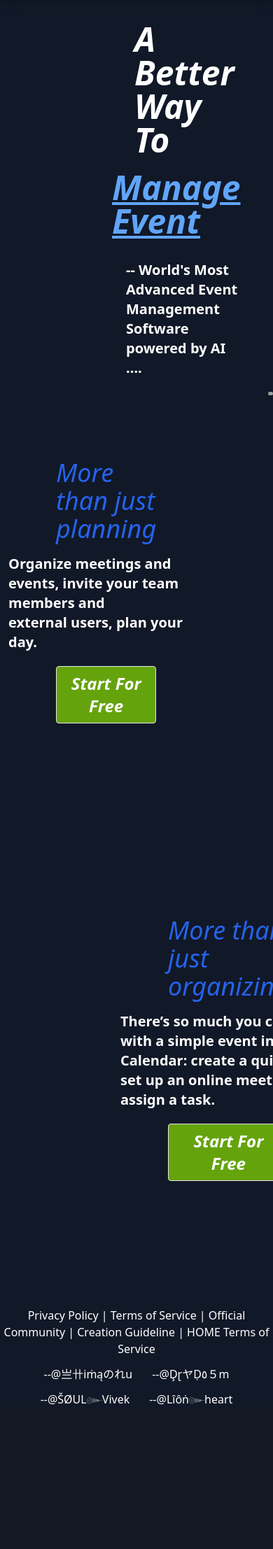
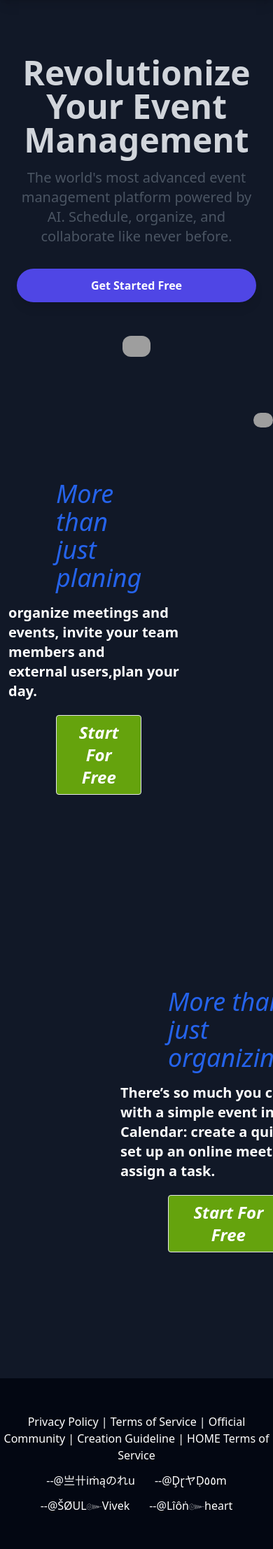
Before and after one commit to vivekdandotiya/php-project, a PHP site: page /introduction.php in a window 390 px wide; the page is wider, and only the part inside the window is pictured. Shown: the part 152-2366 px from the top of that part at 70% size. Before the commit the page ends 2160 px from the top of that part, so only its background shows below. Run offline with PHP 8.4, Linux system fonts and the light colour scheme; the visitor is signed in with stand-in values (Sample User, id 1); some libraries are stand-ins or nearby versions; grey boxes are pictures that could not be loaded.

Commit message:
Update introduction.php

```diff
--- a/introduction.php
+++ b/introduction.php
@@ -15,16 +15,19 @@ if (isset($_GET['logout'])) {
     exit();
 }
 ?>
-
 <!DOCTYPE html>
 <html lang="en">
 <head>
     <meta charset="UTF-8">
     <meta name="viewport" content="width=device-width, initial-scale=1.0">
-    <title>Event Calendar</title>
+    <title>Event Calender</title>
     <script src="https://cdn.tailwindcss.com"></script>
     <script src="https://cdnjs.cloudflare.com/ajax/libs/gsap/3.12.2/gsap.min.js"></script>
+    <link rel="stylesheet" href="https://cdnjs.cloudflare.com/ajax/libs/animate.css/4.1.1/animate.min.css">
+    <link rel="stylesheet" href="https://cdnjs.cloudflare.com/ajax/libs/animate.css/4.1.1/animate.min.css" />
+
     <style>
+
         body {
             cursor: none;
         }
@@ -55,81 +58,116 @@ if (isset($_GET['logout'])) {
     <div id="cursor-dot" class="cursor-dot"></div>
     <div id="cursor-outline" class="cursor-outline"></div>
 
-    <div class="bg-gray-950 flex items-center justify-center text-xs py-2">
+    <div class="bg-gray-950 flex  items-center justify-center text-xs py-2 ">
         We believe in good management. Do you?
     </div>
 
-    <nav class="bg-gradient-to-r from-indigo-300 via-purple-300 to-pink-300 p-6 text-black font-bold shadow-lg">
+    <nav class="bg-gradient-to-r from-indigo-300 via-purple-300 to-pink-300 p-6 text-black font-bold shadow-lg ">
         <div class="container mx-auto flex justify-between items-center">
             <a href="#" class="text-3xl font-extrabold bg-clip-text text-transparent bg-gradient-to-r from-blue-600 to-purple-600 flex items-center gap-2">
                 TIME IS MONEY
+
             </a>
             <ul class="flex space-x-6">
                 <li><a href="aboutus.html" class="hover:underline italic text-lg hover:text-purple-600 transition-all duration-300 hover:scale-110">About</a></li>
                 <li><a href="services.html" class="hover:underline italic text-lg hover:text-purple-600 transition-all duration-300 hover:scale-110">Services</a></li>
                 <li><a href="contact.html" class="hover:underline italic text-lg hover:text-purple-600 transition-all duration-300 hover:scale-110">Contact</a></li>
-                <!-- Logout Button -->
-                <li><a href="logout.php" class="hover:underline italic text-lg hover:text-purple-600 transition-all duration-300 hover:scale-110">Logout</a></li>
-
             </ul>
         </div>
     </nav>
 
-    <!-- Welcome Message -->
-    <div class="flex">
-        <div>
-            <h1 class="text-5xl font-bold italic mt-25 p-8 mx-40">A Better Way To</h1>
-            <h2 class="text-5xl font-bold italic mx-40 underline text-blue-400 hover:text-blue-300 animate-bounce delay-700">Manage Event</h2>
-            <p class="text-xl font-bold p-5 mx-40">-- World's Most Advanced Event Management Software powered by AI ....</p>
+    <section id="home" class="relative overflow-hidden">
+
+        <div class="container mx-auto px-6 py-20 md:py-32 relative z-10">
+            <div class="flex flex-col md:flex-row items-center">
+                <div class="md:w-1/2   text-center md:text-left mb-12 md:mb-0 animate__animated animate__fadeInLeft animate_delay-2000">
+                    <h1 class="text-5xl md:text-6xl font-bold mb-4 text-gray-300">
+                        Revolutionize Your <span class="gradient-text">Event Management</span>
+                    </h1>
+                    <p class="text-xl text-gray-600 mb-8">
+                        The world's most advanced event management platform powered by AI. Schedule, organize, and collaborate like never before.
+                    </p>
+                    <div class="flex flex-col sm:flex-row space-y-4 sm:space-y-0 sm:space-x-4 justify-center md:justify-start">
+                        <button class="bg-indigo-600 hover:bg-indigo-700 text-white px-8 py-3 rounded-full font-semibold shadow-lg transition duration-300 transform hover:scale-105">
+                           <a href="calendar.html"> Get Started Free</a>
+                        </button>
+
+                    </div>
+                </div>
+                <div class="md:w-1/2 animate__animated animate__fadeInRight w-10">
+                    <img class="rounded-xl" src="https://media.wired.com/photos/653bddf62692abf70732f95b/master/w_2560%2Cc_limit/Google-Calendar-Appointments-Gear-GettyImages-1385868923.jpg" alt="Event Management Dashboard" class="w-full max-w-lg mx-auto floating">
+                </div>
+            </div>
+        </div>
+    </section>
+
+
+
+
+
+    <div class="flex space-x-20">
+        <div class="py-20">
+        <h1 class="text-4xl fonr-bold px-20 py-4 text-blue-600 italic">More than just planing  </h1>
+        <p class="px-3 text-xl font-bold"> organize meetings and events, invite your team members and <br> external users,plan your day.</p>
+        <button class="p-2 px-2 text-2xl font-bold borde-3 bg-lime-600 text-white px-5 border rounded mx-20 my-5 italic hover:text-black duration-300 ease-in "><a href="calendar.html"> Start For Free</a></button>
+        </div>
+        <div  class="h-[50px] w-[600px]">
+            <img class="rounded-xl" src="https://www.bitrix24.in/upload/optimizer/converted/images/content_en/product/collaboration/free_online_calendar_software/box_img_1.jpg.webp?1741952127945" alt="">
         </div>
     </div>
 
-    <!-- Content Section 1 -->
-    <div class="flex space-x-20">
-        <div class="py-20">
-            <h1 class="text-4xl fonr-bold px-20 py-4 text-blue-600 italic">More than just planning</h1>
-            <p class="px-3 text-xl font-bold">Organize meetings and events, invite your team members and <br> external users, plan your day.</p>
-            <button class="p-2 px-2 text-2xl font-bold borde-3 bg-lime-600 text-white px-5 border rounded mx-20 my-5 italic hover:text-black duration-300 ease-in">
-                <a href="calendar.html"> Start For Free</a>
-            </button>
+    <div class="flex space-x-20 p-20 rounded-xl">
+        <div  class="h-[50px] w-[600px]  ">
+            <img class="rounded-xl" src="https://www.bitrix24.in/upload/optimizer/converted/images/content_en/product/collaboration/free_online_calendar_software/box_img_2.jpg.webp?1741952127945" alt="">
         </div>
-        <div class="h-[50px] w-[600px]">
-            <a href="calendar.html">
-                <img class="rounded-xl" src="https://www.bitrix24.in/upload/optimizer/converted/images/content_en/product/collaboration/free_online_calendar_software/box_img_1.jpg.webp?1741952127945" alt="Event Management">
-            </a>
-        </div>
-    </div>
-
-    <!-- Content Section 2 -->
-    <div class="flex space-x-20 p-20 rounded-xl">
-        <div class="h-[50px] w-[600px]">
-            <img id="slide-right-image" class="rounded-xl" src="https://www.bitrix24.in/upload/optimizer/converted/images/content_en/product/collaboration/free_online_calendar_software/box_img_2.jpg.webp?1741952127945" alt="">
-        </div>
-
         <div class="py-20">
         <h1 class="text-4xl px-20 py-4 text-blue-600 italic">More than just organizing</h1>
         <p class="px-3 text-xl font-bold"> There’s so much you can do with a simple event in Bitrix24 Calendar: create a quick chat, set up an online meeting, or assign a task.</p>
         <button class="p-2 px-2 text-2xl font-bold borde-3 bg-lime-600 text-white px-5 border rounded mx-20 my-5 italic hover:text-black"><a href="calendar.html">Start For Free</a></button>
         </div>
+
     </div>
 
-    <!-- Footer -->
+
+
+    <footer class="bg-gray-950 py-[50px]">
         <div class="text-center">Privacy Policy | Terms of Service | Official Community | Creation Guideline | HOME Terms of Service</div>
         <div class="justify-center flex gap-7 p-3 ">
             <div>--@亗卄iṁąのれu</div>
-        <div>--@ḐɽヤḌ٥５m</div>
+            <div>--@ḐɽヤḌ٥٥m</div>
          </div>
          <div class="justify-center flex gap-7 ">
             <div>--@ŠØUL๛Vivek</div>
             <div>--@Lîôṅ๛heart</div>
          </div>
 
+
+
+        </footer>
+    <script>
+
+const backToTopButton = document.getElementById('backToTop');
+
+        window.addEventListener('scroll', () => {
+            if (window.pageYOffset > 300) {
+                backToTopButton.classList.remove('hidden');
+            } else {
+                backToTopButton.classList.add('hidden');
+            }
+        });
+
+        backToTopButton.addEventListener('click', () => {
+            window.scrollTo({ top: 0, behavior: 'smooth' });
+        });
+        </script>
         <script>
         const cursorDot = document.querySelector('#cursor-dot');
         const cursorOutline = document.querySelector('#cursor-outline');
 
         document.addEventListener('mousemove', (e) => {
+
             gsap.to(cursorDot, { x: e.clientX, y: e.clientY, duration: 0.01 });
+
             gsap.to(cursorOutline, { x: e.clientX, y: e.clientY, duration: 0.2, ease: "power2.out" });
         });
     </script>
```
Lines whose indentation alone changed are shown as unchanged.
